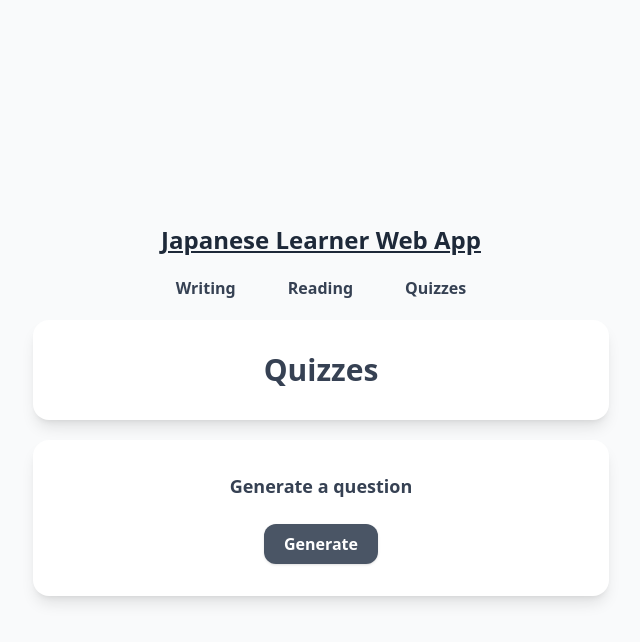
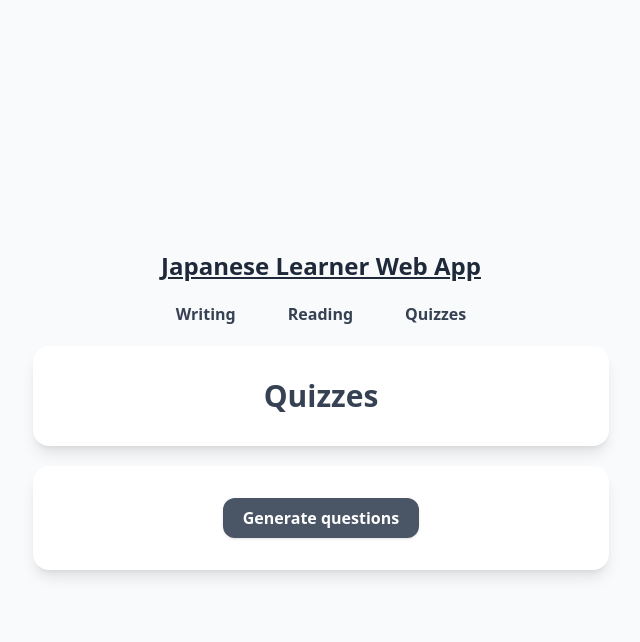
Before and after one commit to Detopall/language-learner, a FastAPI app: template static/templates/quizzes.html in a window 1280 px wide. Shown: the top 642 px of the page, without its empty margins (319-959 px from the left). Run offline with FastAPI, Linux system fonts and the light colour scheme; the template is opened without the code that fills it, so the values that code supplies are empty.

```diff
--- a/routes/api/reading.py
+++ b/routes/api/reading.py
@@ -1,9 +1,5 @@
-import base64
 import json
-import subprocess
-import secrets
 import requests
-from io import BytesIO
 
 from fastapi import FastAPI, Form, Depends, Response, Request, HTTPException, APIRouter
 from fastapi.responses import HTMLResponse
@@ -70,7 +66,7 @@ def generate_japanese_story(length='short', difficulty='easy'):
 	response = requests.post(url, headers=headers, json=payload)
 	response.raise_for_status()
 	response = response.json()
-	print(response)
+
 	content = response["message"]["content"]
 	content_dict = json.loads(content)
 	return content_dict["title"], content_dict["story"]
--- a/routes/api/writing.py
+++ b/routes/api/writing.py
@@ -9,7 +9,6 @@ from fastapi.templating import Jinja2Templates
 from PIL import Image
 
 from config import get_templates
-from database.db import get_db
 from routes.auth import get_authenticated_user
 from handwriting.handwriting_predict import predict_image
 
--- a/static/templates/quizzes.html
+++ b/static/templates/quizzes.html
@@ -42,12 +42,8 @@
 			{% else %}
 
 			<div class="w-full max-w-xl bg-white rounded-2xl space-y-6 flex flex-col justify-center items-center shadow-lg p-8">
-				<p class="text-lg font-bold text-center text-gray-700">
-					Generate a question
-				</p>
-
 				<button class="button-style" hx-post="/quizzes" hx-swap="outerHTML">
-					Generate
+					Generate questions
 				</button>
 			</div>
 
```
Also changed, not shown: routes/api/quizzes.py (+4 -4 lines), static/templates/quiz_form.html (+1 -16 lines), static/templates/quiz_translation.html (added, +17 -0 lines), README.md (added).
